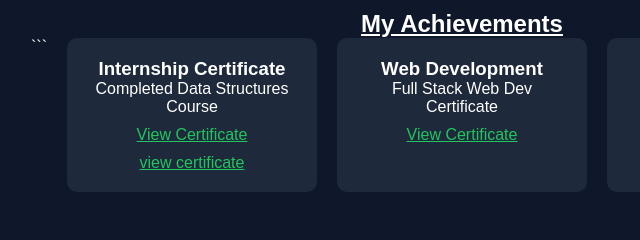
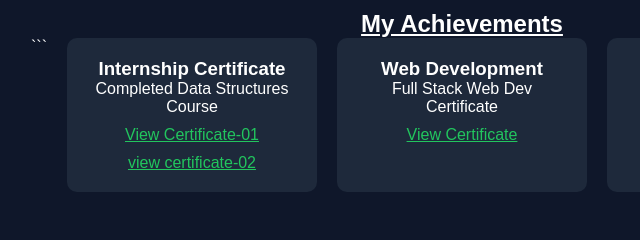
Before and after one commit to golukumar56224-source/Portfolio, a plain HTML site: page index.html in a window 1280 px wide. Shown: the part 980-1220 px from the top of the page, 178-818 px from the left. Drawn offline with Linux system fonts and the light colour scheme.

Commit message:
Update index.html

```diff
--- a/index.html
+++ b/index.html
@@ -71,8 +71,8 @@ skills in a professional environment while continuously learning and contributin
 <div class="achievement-card">
   <h3>Internship Certificate</h3>
   <p>Completed Data Structures Course</p>
-  <a href="Internship Certificate.pdf" target="_blank">View Certificate</a>
-  <a href="python programing certi...pdf" target="_blank">view certificate</a>
+  <a href="Internship Certificate.pdf" target="_blank">View Certificate-01</a>
+  <a href="python programing certi...pdf" target="_blank">view certificate-02</a>
 </div>
 
 <div class="achievement-card">
```
